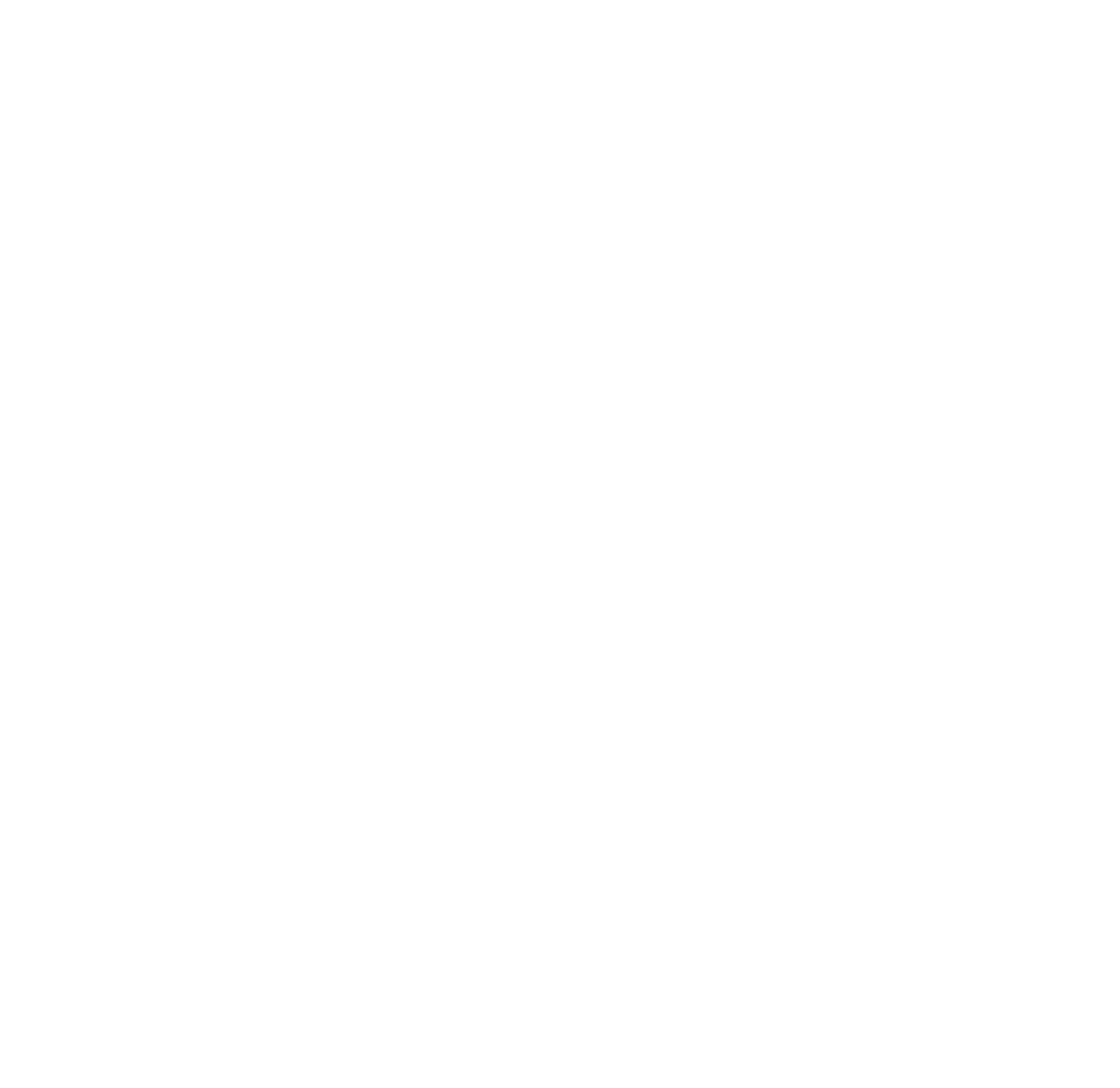
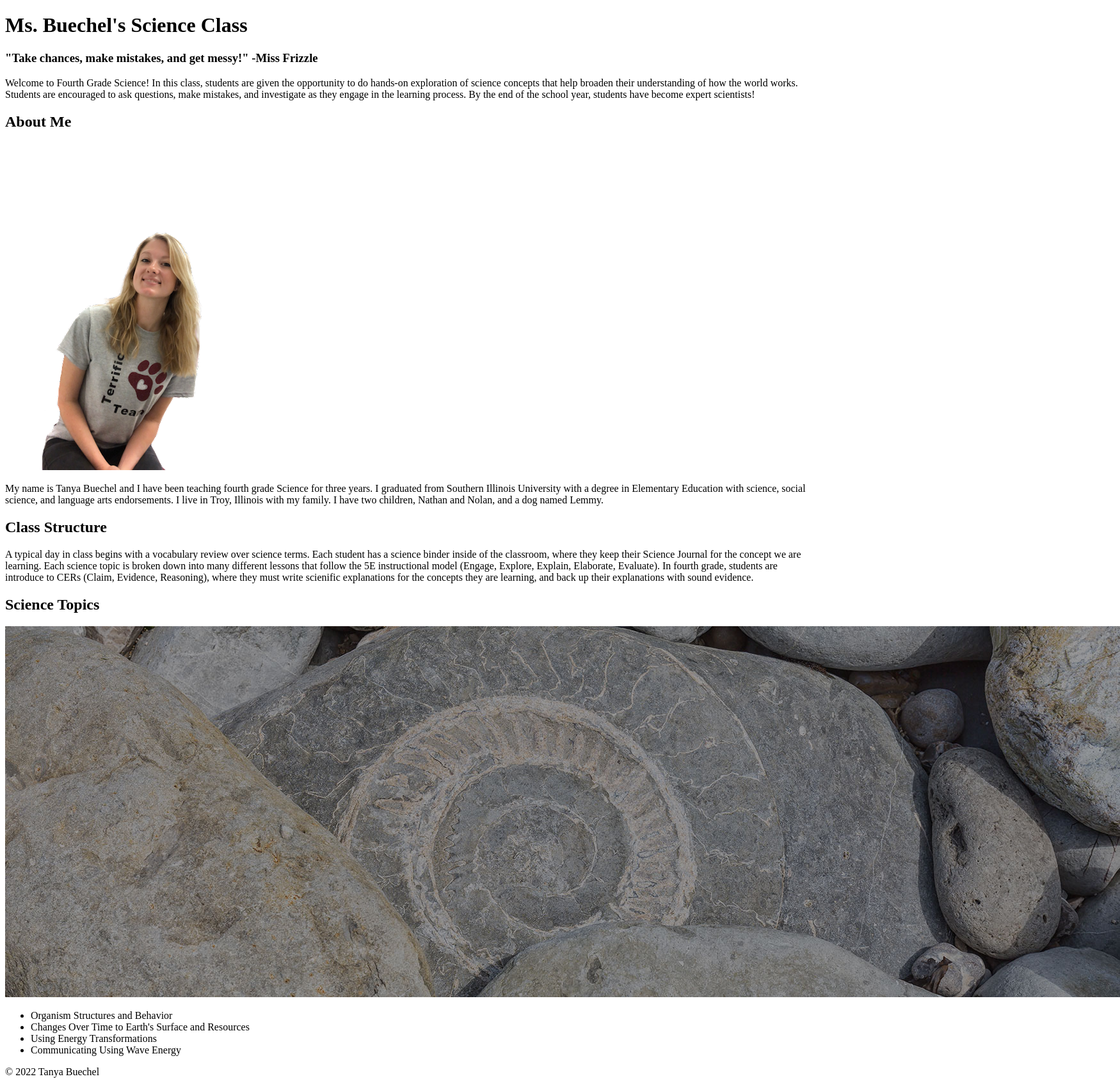
Before and after one commit to St-Louis-Women-March-2022/js-assignment-4-html-me-something-TanyaBuechel, a website: page index.html in a window 1280 px wide. Shown: the whole page at 64% size, 1750 px wide, since content can reach past the window. Before the commit the page ends 800 px from the top, so only its background shows below. Drawn offline with Linux system fonts and the light colour scheme.

Commit message:
Added images (About Me, Science banner, fossils). Modified content-planning and index.html

```diff
--- a/index.html
+++ b/index.html
@@ -1,8 +1,64 @@
 <!DOCTYPE html>
+
 <html>
    <head>
+      <title>Ms. Buechel's Science Class</title>
+      <link rel=""stylesheet" type="text/css" href="styles.css" />
    </head>
+
    <body>
-      <!-- Write your HTML in this file! -->
+      <header>
+         <h1>Ms. Buechel's Science Class</h1>
+         <h3>"Take chances, make mistakes, and get messy!" -Miss Frizzle</h3>
+
+      </header>
+
+      <main>
+
+            <!-- Class Intro -->
+            <section>
+               <p>Welcome to Fourth Grade Science!
+                  In this class, students are given the opportunity to do hands-on exploration of science concepts that help broaden their understanding of how the world works.
+                  Students are encouraged to ask questions, make mistakes, and investigate as they engage in the learning process.
+                  By the end of the school year, students have become expert scientists!</p>
+            </section>
+
+            <!-- About Me -->
+            <section>
+               <h2>About Me</h2>
+               <img src="images/About Me.png"/>
+               <p>My name is Tanya Buechel and I have been teaching fourth grade Science for three years.
+                  I graduated from Southern Illinois University with a degree in Elementary Education with science, social science, and language arts endorsements.
+                  I live in Troy, Illinois with my family. I have two children, Nathan and Nolan, and a dog named Lemmy.</p>
+            </section>
+
+            <!-- Class Structure -->
+            <section>
+               <h2>Class Structure</h2>
+               <p>A typical day in class begins with a vocabulary review over science terms.
+                  Each student has a science binder inside of the classroom, where they keep their Science Journal for the concept we are learning.
+                  Each science topic is broken down into many different lessons that follow the 5E instructional model (Engage, Explore, Explain, Elaborate, Evaluate).
+                  In fourth grade, students are introduce to CERs (Claim, Evidence, Reasoning), where they must write scienific explanations for the concepts they are learning, and back up their explanations with sound evidence.</p>
+            </section>
+
+            <!-- Science Topics -->
+            <article>
+               <h2>Science Topics</h2>
+               <img src="images/new-fossil-banner.jpg"/>
+               <ul>
+                  <li>Organism Structures and Behavior</li>
+                  <li>Changes Over Time to Earth's Surface and Resources</li>
+                  <li>Using Energy Transformations</li>
+                  <li>Communicating Using Wave Energy</li>
+               </ul>
+            </article>
+
+      </main>
+
+      <footer>
+         <p>&copy 2022 Tanya Buechel</p>
+      </footer>
+
    </body>
+
 </html>
```
Also changed, not shown: content-planning.txt (+28 -0 lines), images/About Me.png (added), images/Science.png (added), images/new-fossil-banner.jpg (added).
